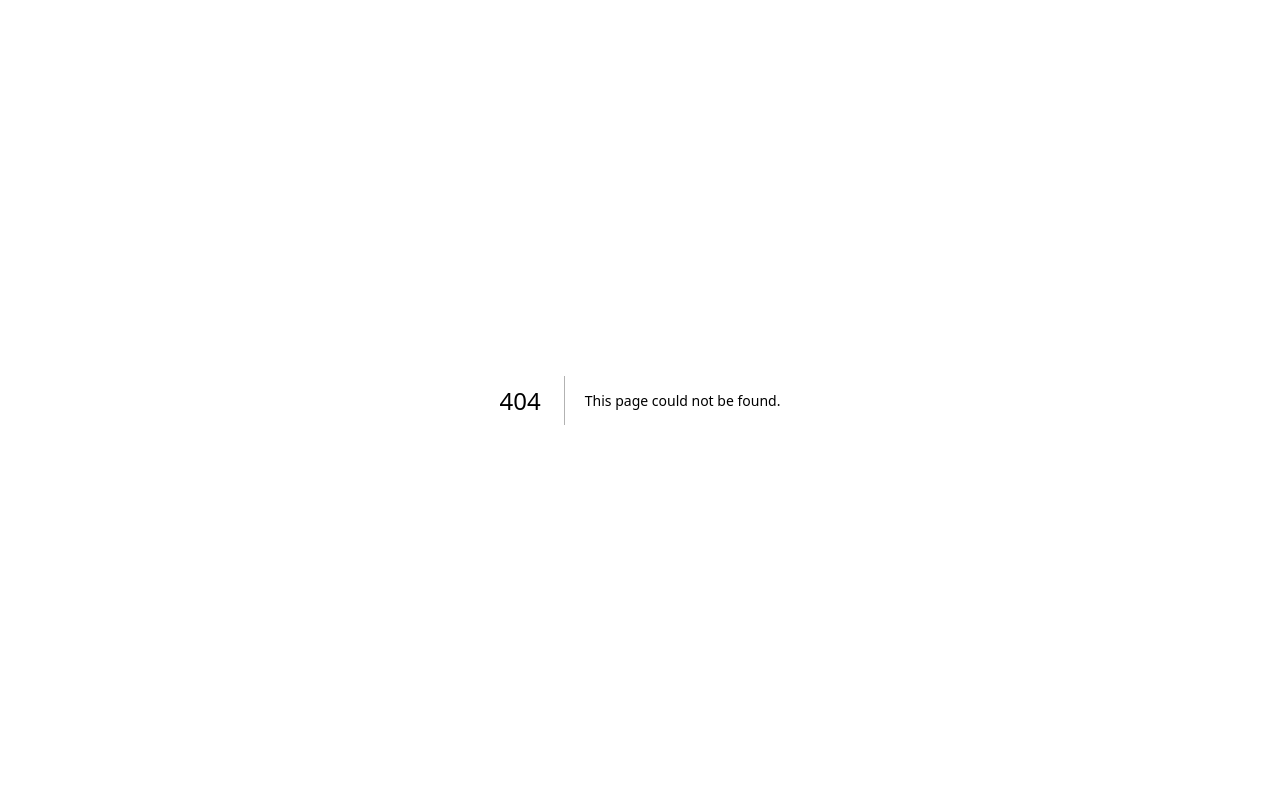
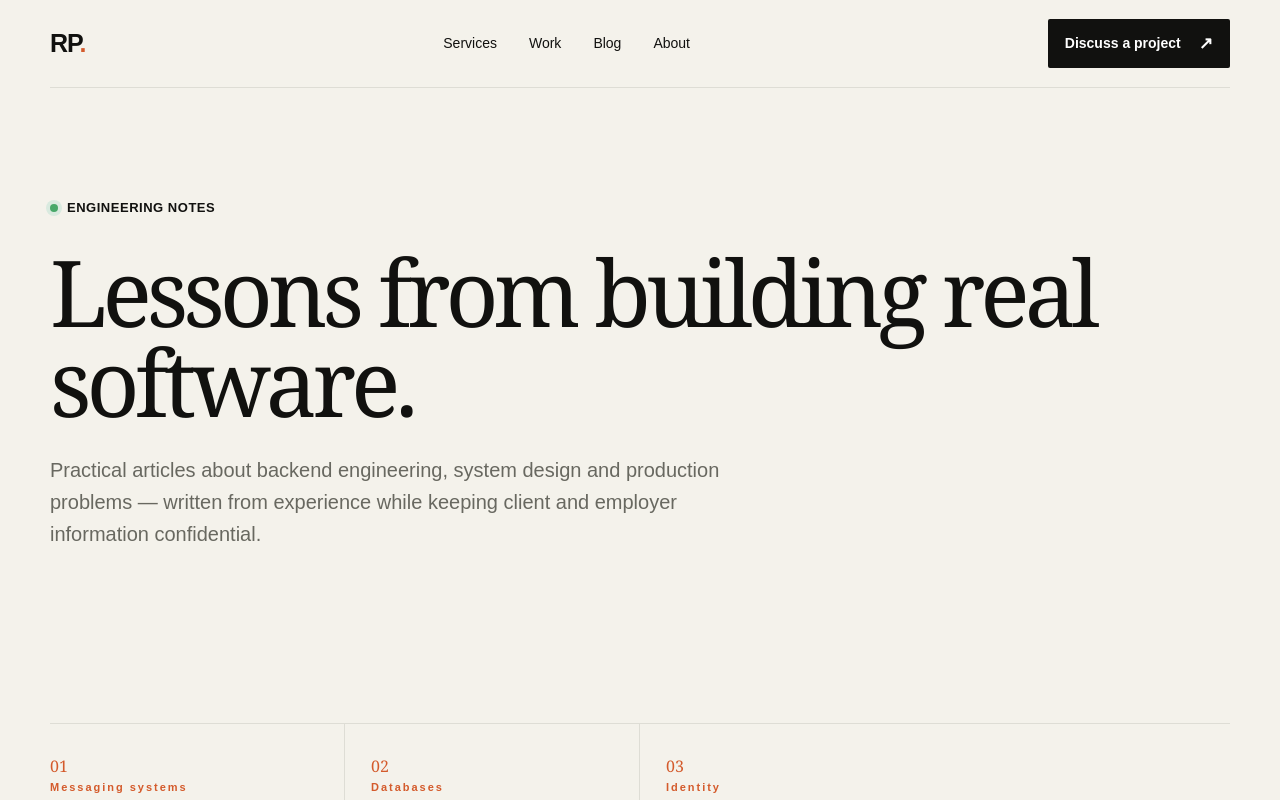
Before and after one commit to renukaprasad-ms/portfolio-freelancing, a Next.js app: page /blog in a window 1280 px wide. Before the commit this address had no page. Shown: the top 800 px of the page. Built offline with nearby package versions, Linux system fonts and the light colour scheme.

Commit message:
feat: add blog route

```diff
--- /dev/null
+++ b/app/blog/page.tsx
@@ -0,0 +1,8 @@
+import { PageIntro, PageShell } from "../../components/page-shell";
+
+const planned=[
+ ["Messaging systems","Scaling SMS broadcast processing with queues and batching"],
+ ["Databases","What foreign-key failures teach us about safe deletion workflows"],
+ ["Identity","Designing reusable multi-tenant authentication for SaaS products"],
+];
+export default function BlogPage(){return <PageShell><PageIntro eyebrow="ENGINEERING NOTES" title="Lessons from building real software." description="Practical articles about backend engineering, system design and production problems — written from experience while keeping client and employer information confidential."/><section className="section shell"><div className="serviceGrid">{planned.map(([tag,title],i)=><article className="service" key={title}><span>0{i+1}</span><div className="kicker">{tag}</div><h3>{title}</h3><p>Coming soon — a practical engineering breakdown focused on the problem, tradeoffs and reusable lessons.</p></article>)}</div></section></PageShell>}
```
